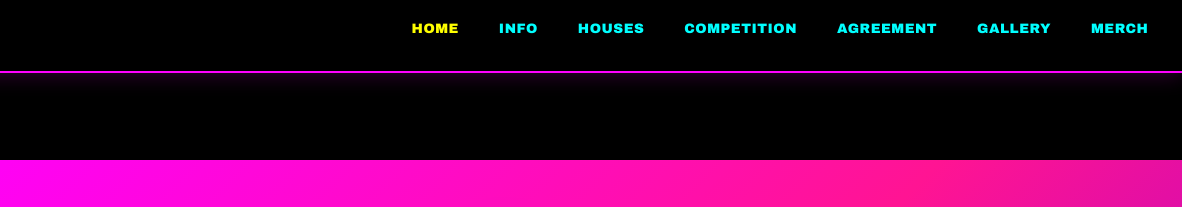
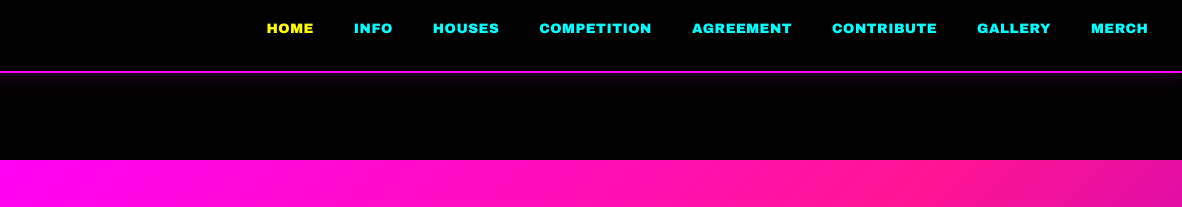
Before and after one commit to atomsmasher101/atomsmasher101.github.io, a plain HTML site: page index.html in a window 1280 px wide. Shown: the top 207 px of the page, 98-1280 px from the left. Drawn offline with Linux system fonts and the light colour scheme.

Commit message:
Add link to PayPal

```diff
--- a/nav.html
+++ b/nav.html
@@ -10,6 +10,7 @@
             <li><a href="index.html#houses">Houses</a></li>
             <li><a href="index.html#competition">Competition</a></li>
             <li><a href="agreement.html">Agreement</a></li>
+            <li><a href="https://www.paypal.com/pool/9m0WwqqE03?sr=ancr">Contribute</a></li>
             <li><a href="gallery.html">Gallery</a></li>
             <li><a href="merch.html">Merch</a></li>
         </ul>
```
